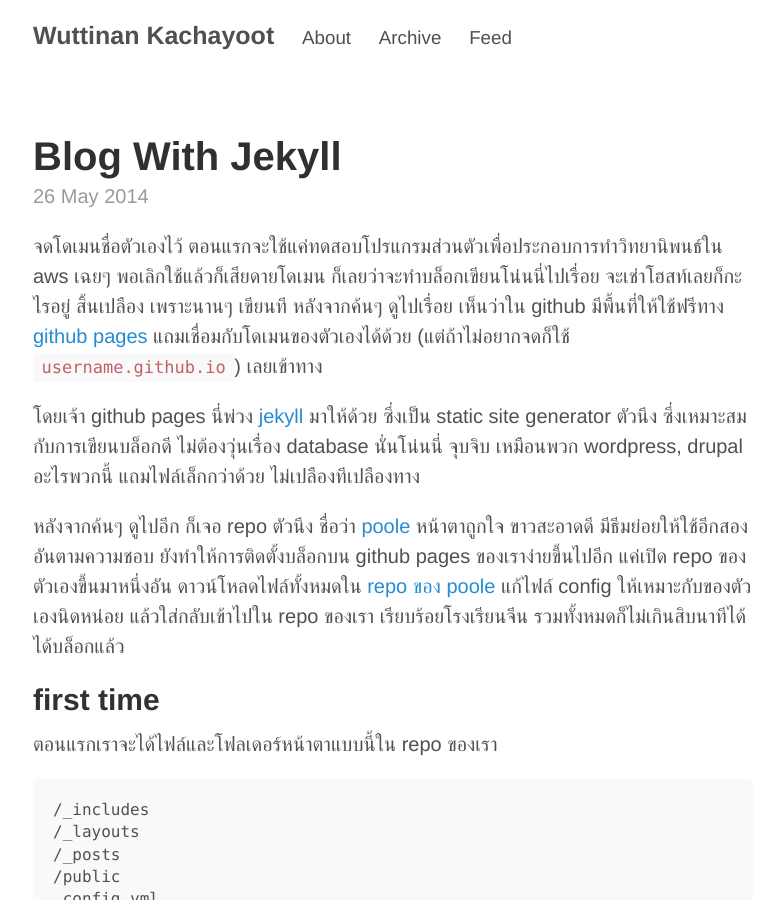
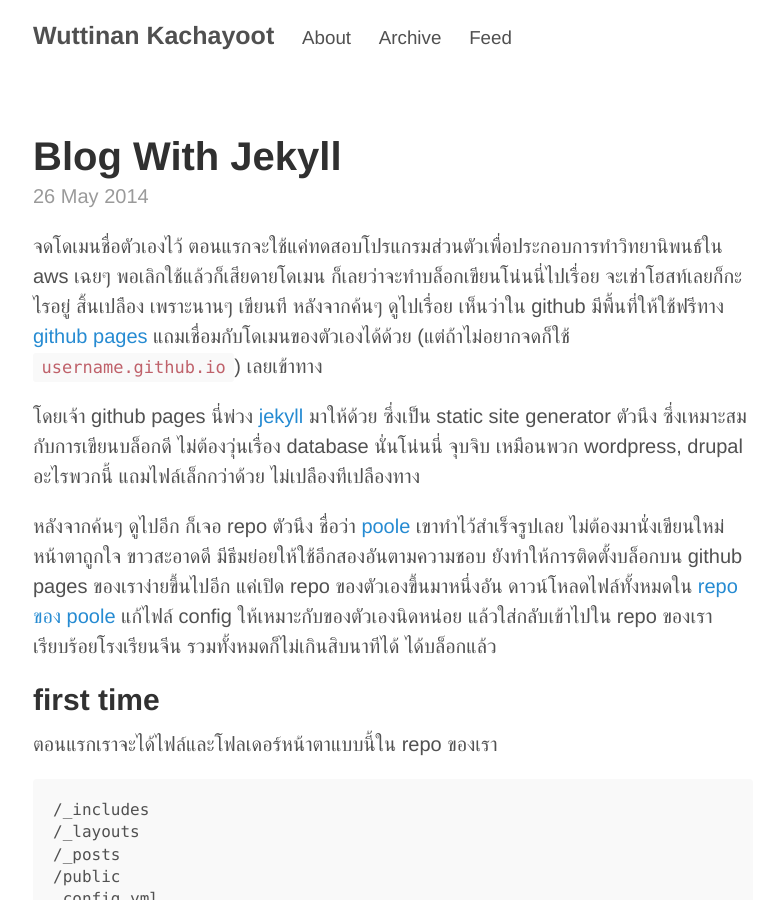
Before and after one commit to wuttinan/wuttinan.github.io, a Jekyll site: the page built from index.html, in a window 1280 px wide and 900 px high. Shown: the whole window, without its empty margins (247-1028 px from the left). Built offline with Jekyll 4.4.1, drawn with Linux system fonts in a browser that asks for light colours; Markdown is read by kramdown in place of the engine named in the settings; the list of posts is cut into pages by our own code.

Commit message:
post edit

```diff
--- a/_posts/2014-05-26-blog-with-jekyll.md
+++ b/_posts/2014-05-26-blog-with-jekyll.md
@@ -2,7 +2,7 @@
 
 โดยเจ้า github pages นี่พ่วง [jekyll](http://jekyllrb.com) มาให้ด้วย ซึ่งเป็น static site generator ตัวนึง ซึ่งเหมาะสมกับการเขียนบล็อกดี ไม่ต้องวุ่นเรื่อง database นั่นโน่นนี่ จุบจิบ เหมือนพวก wordpress, drupal อะไรพวกนี้ แถมไฟล์เล็กกว่าด้วย ไม่เปลืองทีเปลืองทาง
 
-หลังจากค้นๆ ดูไปอีก ก็เจอ repo ตัวนึง ชื่อว่า [poole](http://getpoole.com) หน้าตาถูกใจ ขาวสะอาดดี มีธีมย่อยให้ใช้อีกสองอันตามความชอบ ยังทำให้การติดตั้งบล็อกบน github pages ของเราง่ายขึ้นไปอีก แค่เปิด repo ของตัวเองขึ้นมาหนึ่งอัน ดาวน์โหลดไฟล์ทั้งหมดใน [repo ของ poole](https://github.com/poole/poole/) แก้ไฟล์ config ให้เหมาะกับของตัวเองนิดหน่อย แล้วใส่กลับเข้าไปใน repo ของเรา เรียบร้อยโรงเรียนจีน รวมทั้งหมดก็ไม่เกินสิบนาทีได้ ได้บล็อกแล้ว
+หลังจากค้นๆ ดูไปอีก ก็เจอ repo ตัวนึง ชื่อว่า [poole](http://getpoole.com) เขาทำไว้สำเร็จรูปเลย ไม่ต้องมานั่งเขียนใหม่ หน้าตาถูกใจ ขาวสะอาดดี มีธีมย่อยให้ใช้อีกสองอันตามความชอบ ยังทำให้การติดตั้งบล็อกบน github pages ของเราง่ายขึ้นไปอีก แค่เปิด repo ของตัวเองขึ้นมาหนึ่งอัน ดาวน์โหลดไฟล์ทั้งหมดใน [repo ของ poole](https://github.com/poole/poole/) แก้ไฟล์ config ให้เหมาะกับของตัวเองนิดหน่อย แล้วใส่กลับเข้าไปใน repo ของเรา เรียบร้อยโรงเรียนจีน รวมทั้งหมดก็ไม่เกินสิบนาทีได้ ได้บล็อกแล้ว
 
 ## first time
 
```
